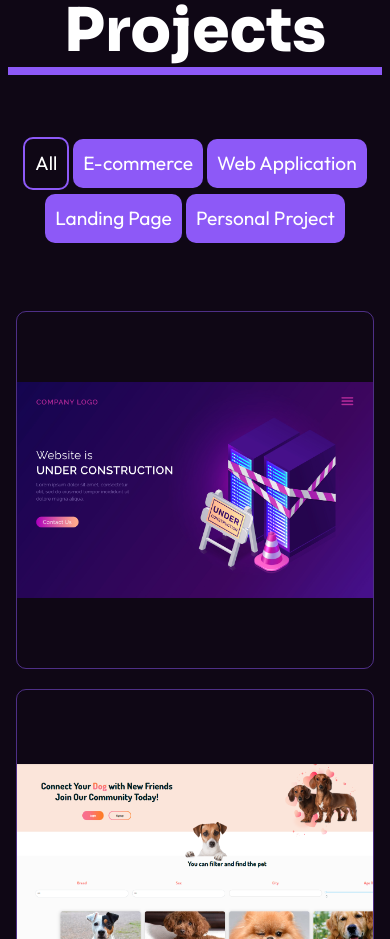
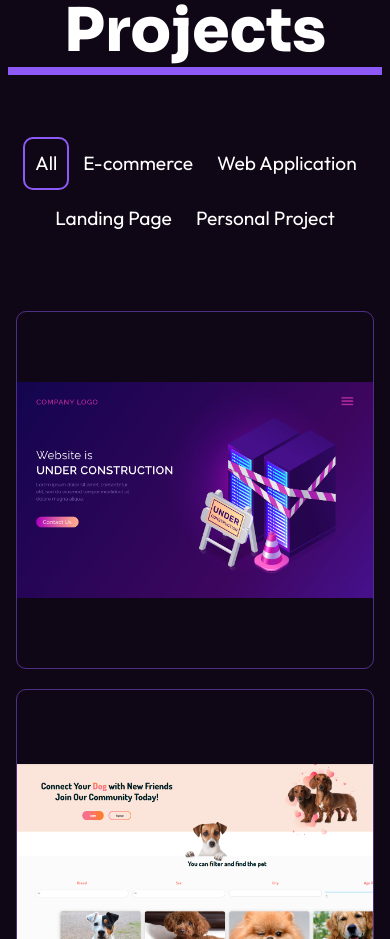
Before and after one commit to CrisMachuca/portfolio, a React (Vite) app: page / in a window 390 px wide. Shown: the part 4840-5779 px from the top of the page. Built offline with nearby package versions, Linux system fonts and the light colour scheme; a web font is replaced by a local one.

Commit message:
proyects.module cambio fondo filters en pantalla pequeña

```diff
--- a/src/components/Projects/Projects.module.css
+++ b/src/components/Projects/Projects.module.css
@@ -107,7 +107,7 @@
       font-size: 1.2em;
       padding: 10px;
       margin: 2px;
-      background-color: #8D59F7;
+
     }
   }
 
```
